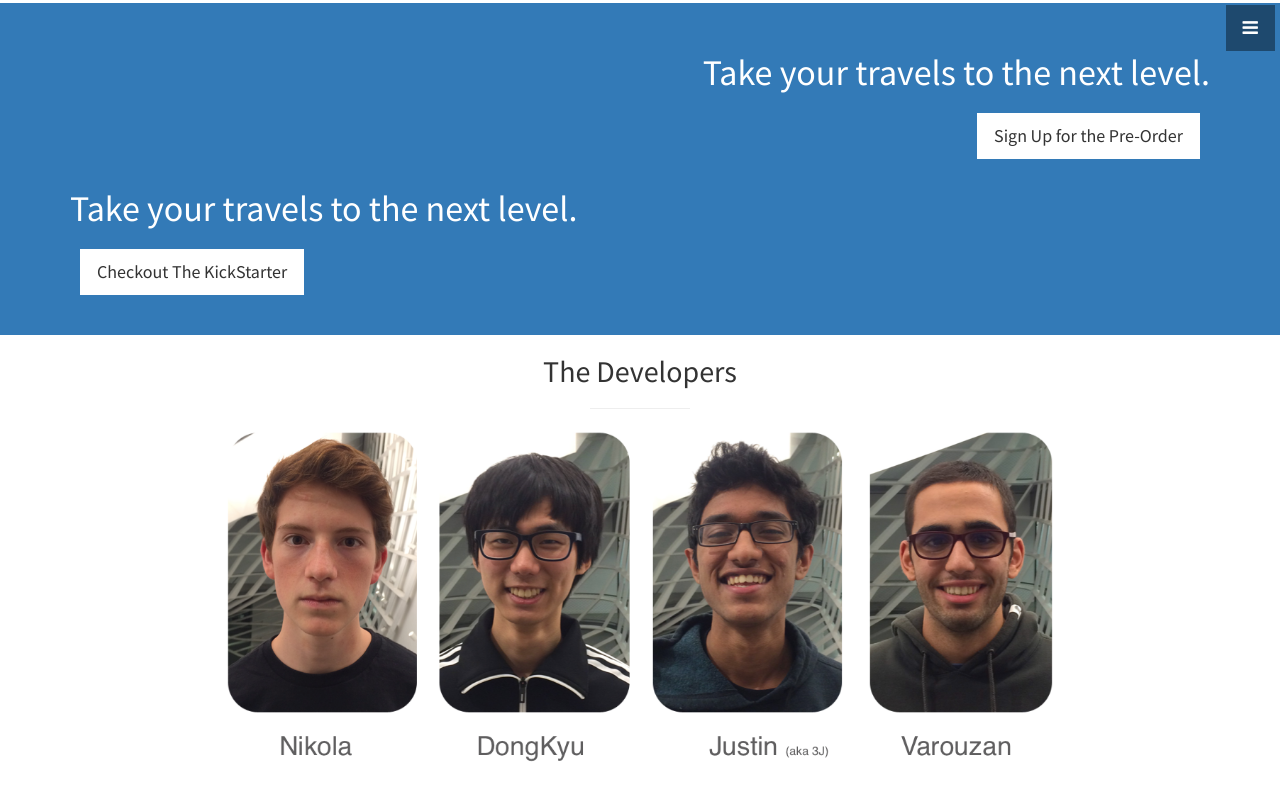
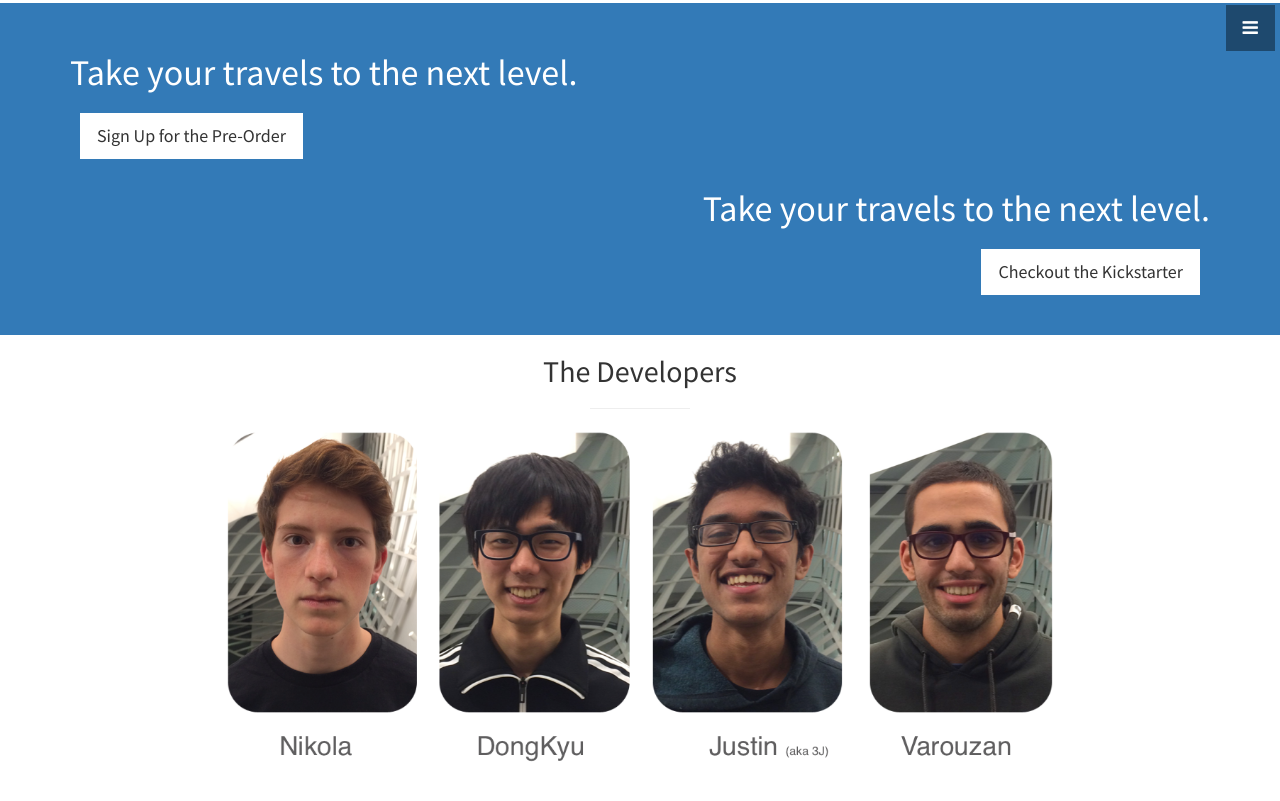
Before and after one commit to nikopj/Traveler-SCD, a Jekyll site: the page built from index.html, in a window 1280 px wide and 900 px high, scrolled down 2894 px. Shown: the top 801 px of the window. Built offline with Jekyll 4.4.1, drawn with Linux system fonts in a browser that asks for light colours.

Commit message:
kickstarter button

```diff
--- a/_includes/call-to-action.html
+++ b/_includes/call-to-action.html
@@ -1,15 +1,13 @@
 <aside class="call-to-action bg-primary">
   <div class="container">
     <div class="row">
-      <div class="col-lg-12 text-right">
+      <div class="col-lg-12 text-left">
         <h1>Take your travels to the next level.</h1>
         <a href="https://goo.gl/forms/YHsOiW9nqP" class="btn btn-lg btn-light">Sign Up for the Pre-Order</a>
       </div>
-    </div>
-    <div class="row">
-      <div class="col-lg-12 text-left">
+      <div class="col-lg-12 text-right">
         <h1>Take your travels to the next level.</h1>
-        <a href="https://www.kickstarter.com/projects/1796559534/102006959?token=311ff912" class="btn btn-lg btn-light">Checkout The KickStarter</a>
+        <a href="https://www.kickstarter.com/projects/1796559534/102006959?token=311ff912" class="btn btn-lg btn-light">Checkout the Kickstarter</a>
       </div>
     </div>
   </div>
```
